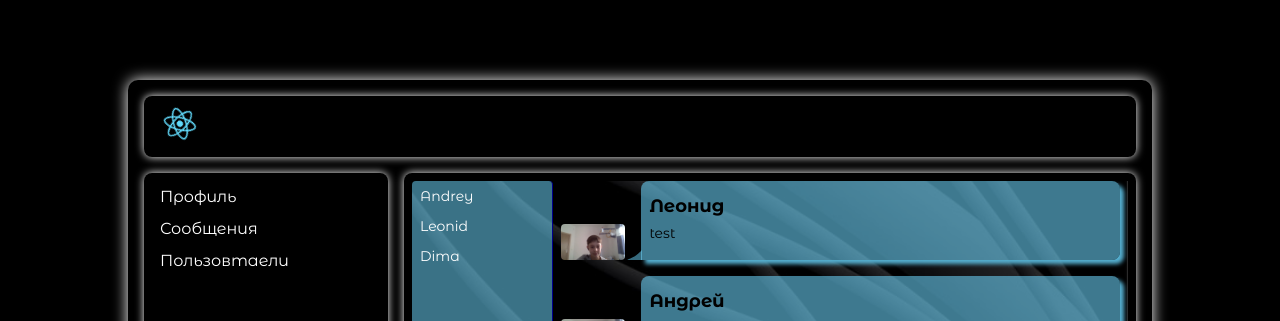
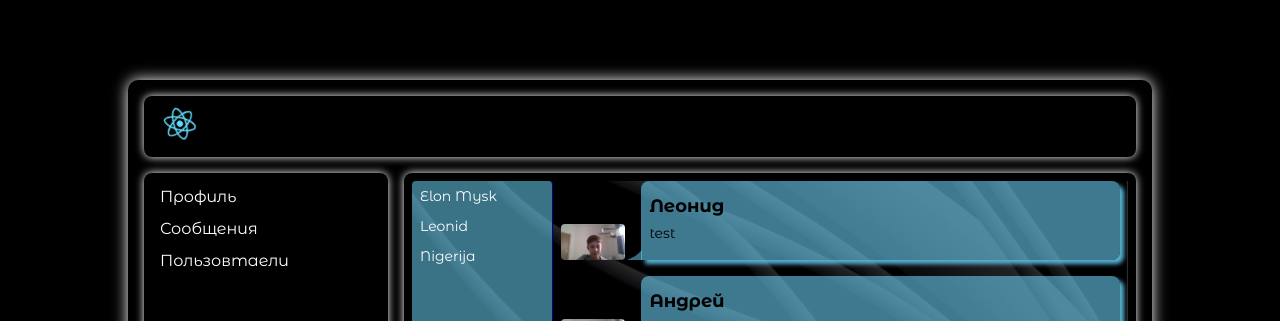
Before and after one commit to Leonid-Kosch/social-network, a React (Create React App) app: page /dialogs in a window 1280 px wide. Shown: the top 321 px of the page. Built offline with nearby package versions, Linux system fonts and the light colour scheme.

Commit message:
сделали переход между диалогами

```diff
--- /dev/null
+++ b/src/components/Dialogs/Dialogs-item/Dialogitem.js
@@ -0,0 +1,10 @@
+import React from "react";
+import { NavLink } from "react-router-dom";
+function Dialogsitem (props) {
+    return(
+        <div className='dialog__user'>
+            <NavLink to={'/dialogs/${props.id}'}>{props.Name}</NavLink>
+        </div>
+    );
+}
+export default Dialogsitem;
--- a/src/components/Dialogs/Dialogs.js
+++ b/src/components/Dialogs/Dialogs.js
@@ -1,13 +1,14 @@
 import { NavLink } from 'react-router-dom';
+import Dialogsitem from './Dialogs-item/Dialogitem';
 import './Dialogs.css';
 import Messages from './Messages/Messages';
 function Dialogs () {
     return(
         <div className='dialogs'>
             <div className='dialog__list'>
-                <NavLink to='/'>Andrey</NavLink>
-                <NavLink to='/'>Leonid</NavLink>
-                <NavLink to='/'>Dima</NavLink>
+                <Dialogsitem Name='Elon Mysk' id='1'/>
+                <Dialogsitem Name='Leonid'/>
+                <Dialogsitem Name='Nigerija'/>
             </div>
             <Messages />
         </div>
```
